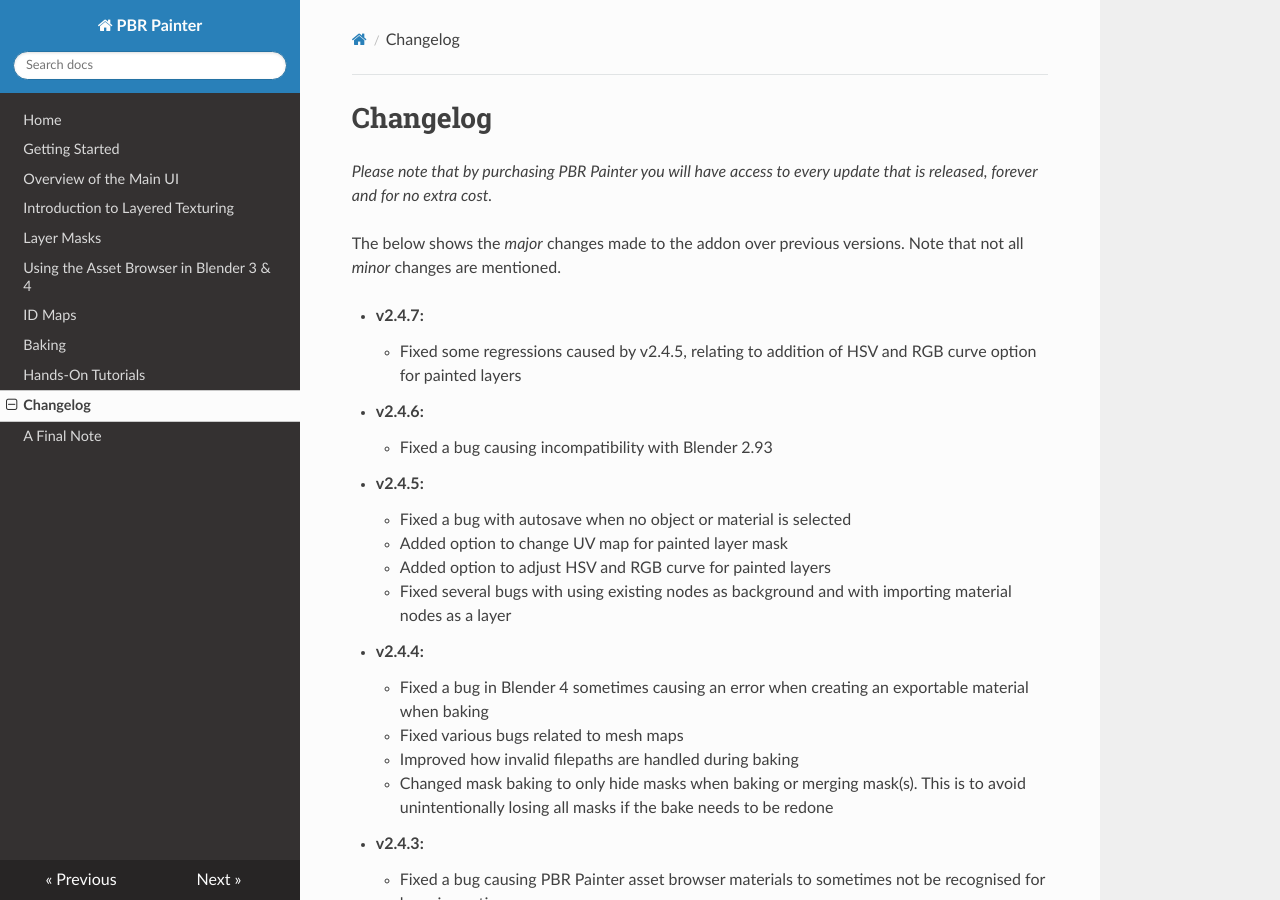
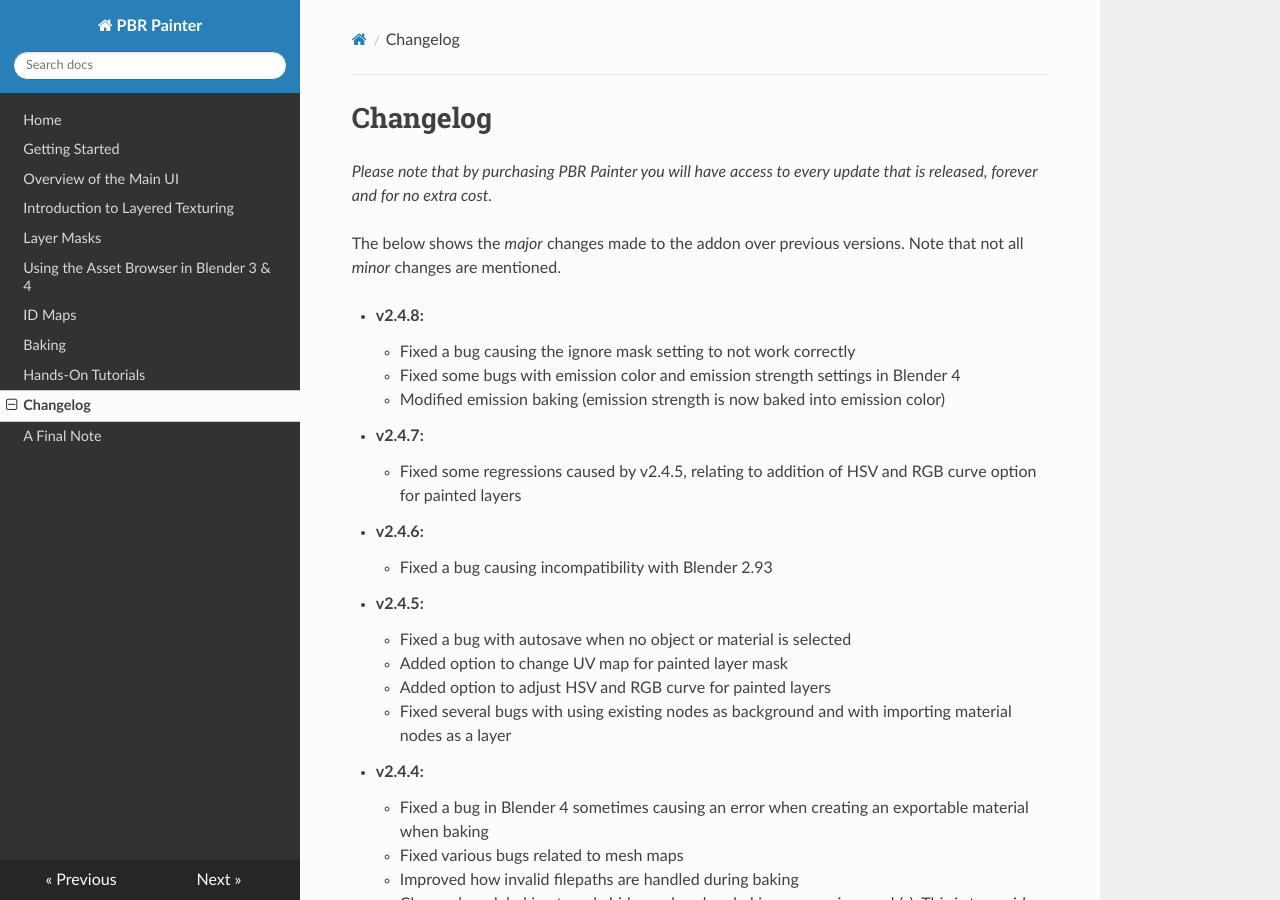
Before and after one commit to pbrpainter/pbr-painter-doc, an MkDocs documentation site: the page built from docs/change_log.md, in a window 1280 px wide and 900 px high. Built offline with MkDocs 1.6.1, drawn with Linux system fonts in a browser that asks for light colours; nearby versions of some CDN libraries.

Commit message:
Updated to v2.4.8

```diff
--- a/docs/change_log.md
+++ b/docs/change_log.md
@@ -3,6 +3,10 @@
 
 The below shows the _major_ changes made to the addon over previous versions. Note that not all _minor_ changes are mentioned.
 
+- __v2.4.8:__
+	- Fixed a bug causing the ignore mask setting to not work correctly
+	- Fixed some bugs with emission color and emission strength settings in Blender 4
+	- Modified emission baking (emission strength is now baked into emission color)
 - __v2.4.7:__
 	- Fixed some regressions caused by v2.4.5, relating to addition of HSV and RGB curve option for painted layers
 - __v2.4.6:__
```
Also changed, not shown: docs/index.md (+1 -1 lines).
